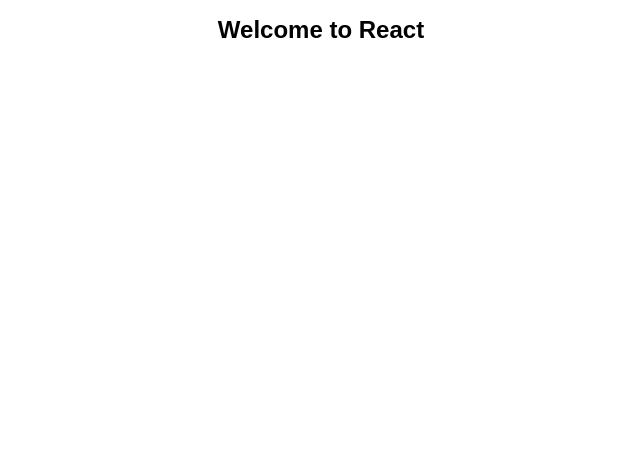
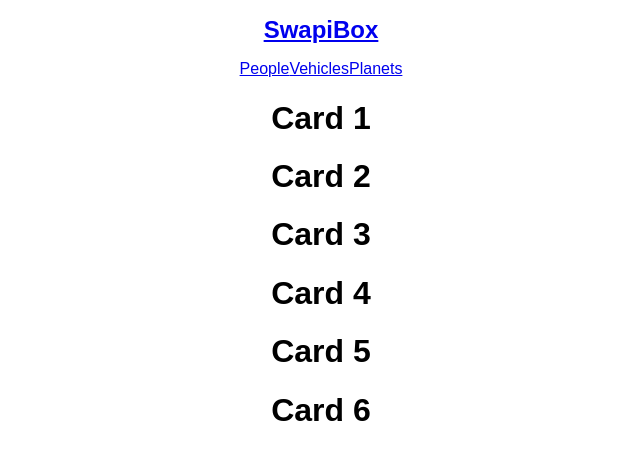
Before and after one commit to CharlesY712/SwapiBox, a React (Create React App) app: page /people in a window 1280 px wide. Shown: the top 460 px of the page, without its empty margins (319-959 px from the left). Built offline with nearby package versions, Linux system fonts and the light colour scheme.

Commit message:
Implements link and route from router

```diff
--- a/package.json
+++ b/package.json
@@ -5,6 +5,7 @@
   "dependencies": {
     "react": "^16.2.0",
     "react-dom": "^16.2.0",
+    "react-router-dom": "^4.2.2",
     "react-scripts": "1.1.1"
   },
   "scripts": {
--- a/src/Components/App/App.js
+++ b/src/Components/App/App.js
@@ -1,11 +1,26 @@
-import React, { Component } from 'react';
-import './App.css';
+import React, { Component } from "react";
+import { Route, NavLink, Link } from "react-router-dom";
+import "./App.css";
+import CardContainer from "../CardContainer/CardContainer";
 
 class App extends Component {
+  constructor() {
+    super();
+    this.state = {
+      person: [{},{}]
+    }
+  }
+
   render() {
     return (
       <div className="App">
-          <h1 className="App-title">Welcome to React</h1>
+        <Link to="/">
+          <h1 className="App-title">SwapiBox</h1>
+        </Link>
+        <NavLink to="/people">People</NavLink>
+        <NavLink to="/vehicles">Vehicles</NavLink>
+        <NavLink to="/planets">Planets</NavLink>
+        <Route path="/people" render={ () => <CardContainer people={this.state.person} />} />
       </div>
     );
   }
--- /dev/null
+++ b/src/Components/CardContainer/CardContainer.js
@@ -0,0 +1,29 @@
+import React from "react";
+
+const CardContainer = (props) => {
+  console.log(props)
+  return (
+    <div>
+      <div>
+        <h1>Card 1</h1>
+      </div>
+      <div>
+        <h1>Card 2</h1>
+      </div>
+      <div>
+        <h1>Card 3</h1>
+      </div>
+      <div>
+        <h1>Card 4</h1>
+      </div>
+      <div>
+        <h1>Card 5</h1>
+      </div>
+      <div>
+        <h1>Card 6</h1>
+      </div>
+    </div>
+  )
+}
+
+export default CardContainer;
--- a/src/index.js
+++ b/src/index.js
@@ -1,8 +1,16 @@
 import React from 'react';
 import ReactDOM from 'react-dom';
+import { BrowserRouter } from "react-router-dom";
 import './index.css';
 import App from './Components/App/App'
 import registerServiceWorker from './registerServiceWorker';
 
-ReactDOM.render(<App />, document.getElementById('root'));
+const router = (
+  <BrowserRouter>
+    <App />
+  </BrowserRouter>
+);
+
+ReactDOM.render(router, document.getElementById("root")
+);
 registerServiceWorker();
```
Also changed, not shown: src/Components/CardContainer/CardContainer.css (added), 2 other files (tests, documents, lock files or other folders).
